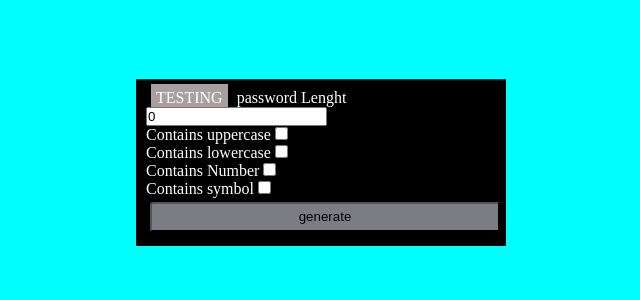
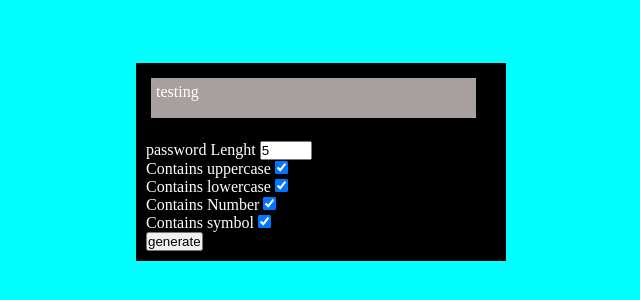
Before and after one commit to kirandhakal/js-project, a plain HTML site: page passwrd generator/index.html in a window 1280 px wide. Shown: the part 238-538 px from the top of the page, without its empty margins (319-959 px from the left). Drawn offline with Linux system fonts and the light colour scheme.

Commit message:
Update index.html

```diff
--- a/passwrd generator/index.html
+++ b/passwrd generator/index.html
@@ -8,22 +8,29 @@
 </head>
 <body>
     <div class="main">
+
         <div class="box">
-            <spam id="pass-box">TESTING</spam>
+            <div id="pass-box"> testing</div><br>
 
-            <label for="password" id="password">password Lenght</label>
-            <input type="number" value="0"><br>
-            <label for="uppercase" id="uppercase">Contains uppercase</label>
-            <input type="checkbox"><br>
-            <label for="lowercase"  id="lowercase">Contains lowercase</label>
-            <input type="checkbox"><br>
-            <label for="number" id="number">Contains Number</label>
-            <input type="checkbox"><br>
-            <label for="symbol" id="symbol">Contains symbol</label>
-            <input type="checkbox"><br>
-            <button class="btn">generate</button>
+            <label for="password" >password Lenght</label>
+            <input type="number" id="totalchar" max="30" min="1" value="5" checked/>
+             <br>
+            <label for="uppercase" >Contains uppercase</label>
+            <input type="checkbox" id="uppercase" checked/>
+            <br>
+            <label for="lowercase"  >Contains lowercase</label>
+            <input type="checkbox" id="lowercase"checked/>
+            <br>
+            <label for="number">Contains Number</label>
+            <input type="checkbox" id="number" checked/>
+            <br>
+            <label for="symbol" >Contains symbol</label>
+            <input type="checkbox" id="symbol" checked/>
+            <br>
+            <button id="btn">generate</button>
         </div>
     </div>
     <script src="scripts.js"></script>
+
 </body>
 </html>
```
